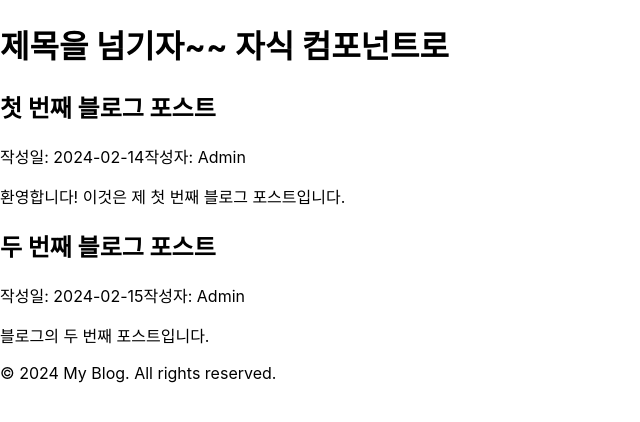
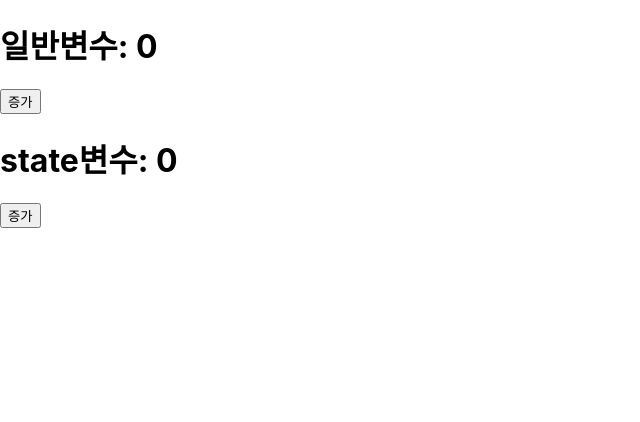
Before and after one commit to box3101/ReacyStudy-v2, a React (Create React App) app: page / in a window 1280 px wide. Shown: the top 422 px of the page, without its empty margins (0-640 px from the left). Built offline with nearby package versions, Linux system fonts and the light colour scheme.

Commit message:
useState란? 그리고 쓰는 이유유

```diff
--- a/src/App.js
+++ b/src/App.js
@@ -1,66 +1,36 @@
-import { useState } from "react";
+/*
+ [ 상태관리 ]
+ React에서 state란?
+ 뜻 : 컴포넌트 내부에서 관리되는 변할 수 있는 데이터
+ 리액트에서는 useState 라는 리액트 훅으로 만듬
 
-// import 다른파일에서 쓰인 컴포넌트 가져오기
-import Header from "./components/Header.jsx";
+ useState 란?
+ 1. React의 가장 기본적인 Hook(훅 = React에서 제공하는 특별한 함수)
+ 2. 변할 수 있는 데이터를 저장
+ 3. [state, state변경함수] = useState(state에 담길 초기 값)
 
-// 컴포넌트는 대문자로
+ 리액트에서 일반 변수에 담으면 안되는 이유
+ -> 재렌더링 (화면 갱신) 때문
+*/
+
+import { useState } from "react"
 function App() {
-  const posts = [
-    {
-      id: 1,
-      title: "첫 번째 블로그 포스트",
-      date: "2024-02-14",
-      author: "Admin",
-      content: "환영합니다! 이것은 제 첫 번째 블로그 포스트입니다.",
-    },
-    {
-      id: 2,
-      title: "두 번째 블로그 포스트",
-      date: "2024-02-15",
-      author: "Admin",
-      content: "블로그의 두 번째 포스트입니다.",
-    },
-  ];
 
-  // 조건부 랜더링
-  const isLoggedIN = true;
+  // 1. 일반 변수
+  let number = 0;
 
-  // JSX를 사용한 UI 렌더링
+  // 2. state 변수
+  const [count, setCount] = useState(0);
+
   return (
-    // className으로 CSS 클래스 적용
-    <div className="blog-container">
-      {/* 문자열 외 다른 데이터 전달 할때는 {} 사용 */}
-      <Header
-        title="제목을 넘기자~~ 자식 컴포넌트로" // 문자열 prop 전달
-      />
-      {/* 메인 컨텐츠 영역 */}
-      <main className="blog-content">
+    <div>
+      <h1>일반변수: {number}</h1>  {/* 값이 변해도 화면 갱신 안됨 */}
+      <button onClick={() => number = number + 1}>증가</button>
 
-        {/* 조건부 랜더링 */}
-        {
-          isLoggedIN ? (
-            posts.map((post) => (
-              <article key={post.id} className="blog-post">
-                <h2>{post.title}</h2>
-                {/* 중괄호를 사용하여 JavaScript 표현식 삽입 */}
-                <div className="post-meta">
-                  <span>작성일: {post.date}</span>
-                  <span>작성자: {post.author}</span>
-                </div>
-                <p>{post.content}</p>
-              </article>
-            ))) :
-            <p>로그인이 필요합니다.</p>
-        }
-
-      </main>
-      {/* 푸터 컴포넌트 */}
-      <footer className="blog-footer">
-        <p>&copy; 2024 My Blog. All rights reserved.</p>
-      </footer>
+      <h1>state변수: {count}</h1>   {/* 값이 변하면 화면 자동 갱신 */}
+      <button onClick={() => setCount(count + 1)}>증가</button>
     </div>
-  );
+  )
 }
 
-// 다른 파일에서 import 할 수 있도록 내보내기
-export default App;
+export default App
```
